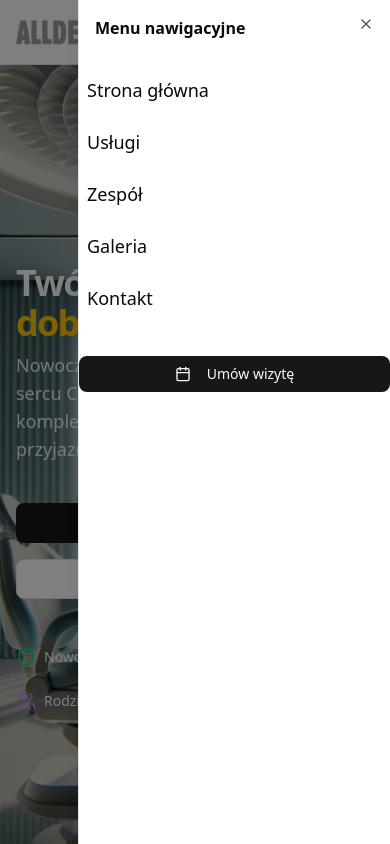
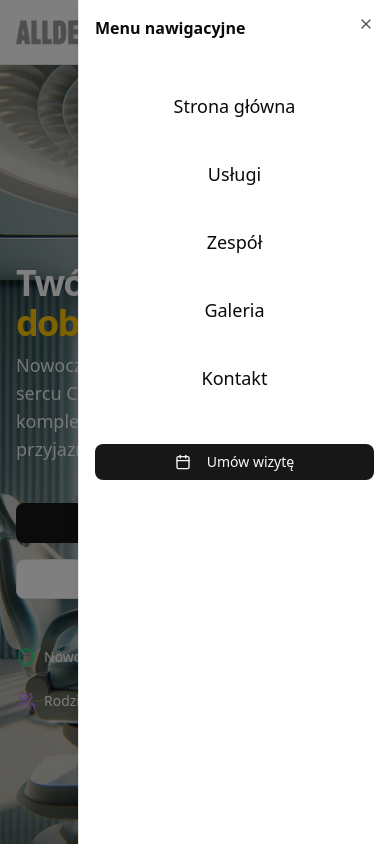
Before and after one commit to klemis/alldent-site, a Next.js app: page / in a window 390 px wide. Both pictures are taken after a click on the button "Otwórz menu nawigacyjne". Shown: the top 844 px of the page. Built offline with nearby package versions, Linux system fonts and the light colour scheme.

Commit message:
fix: improve mobile navigation layout with proper padding and center alignment

```diff
--- a/components/navigation.tsx
+++ b/components/navigation.tsx
@@ -111,13 +111,13 @@ export function Navigation() {
                 <SheetHeader>
                   <SheetTitle>Menu nawigacyjne</SheetTitle>
                 </SheetHeader>
-                <div className="flex flex-col space-y-4">
+                <div className="flex flex-col space-y-4 px-4 py-2 text-center">
                   {navItems.map((item) => (
                     <Link
                       key={item.href}
                       href={item.href}
                       onClick={() => setIsOpen(false)}
-                      className="text-lg font-medium hover:text-primary transition-colors focus:text-primary focus:outline-none focus:ring-2 focus:ring-ring focus:ring-offset-2 rounded-md px-2 py-1"
+                      className="text-lg font-medium hover:text-primary transition-colors focus:text-primary focus:outline-none focus:ring-2 focus:ring-ring focus:ring-offset-2 rounded-md px-2 py-3 text-center"
                     >
                       {item.title}
                     </Link>
```
